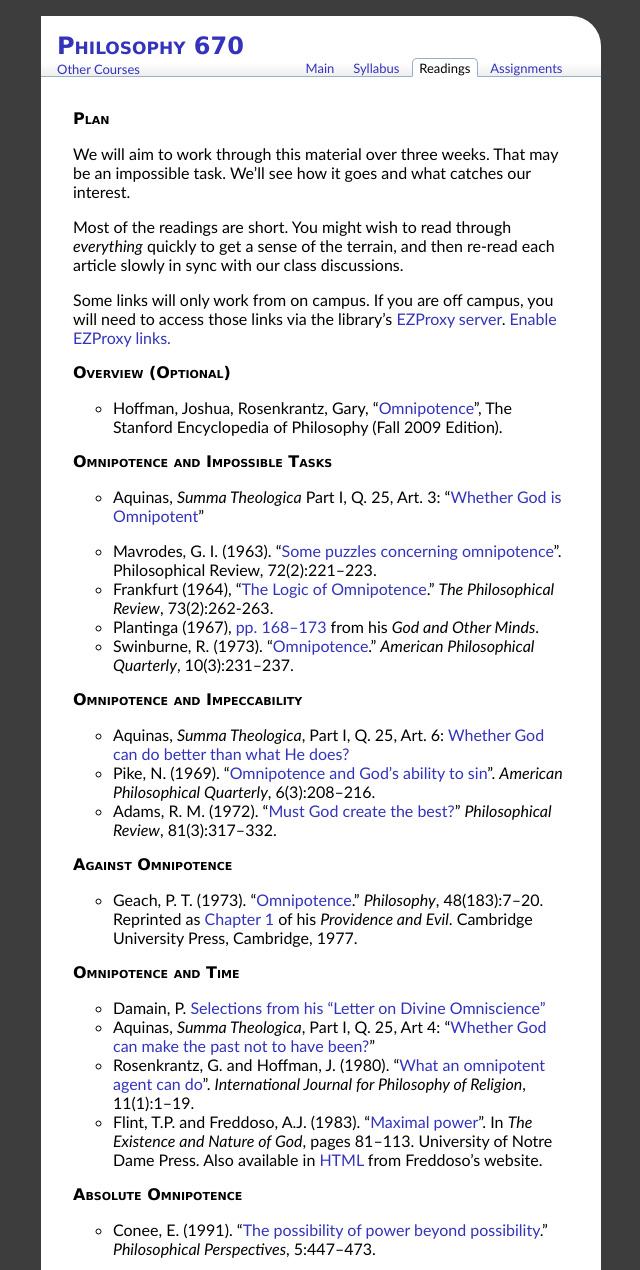
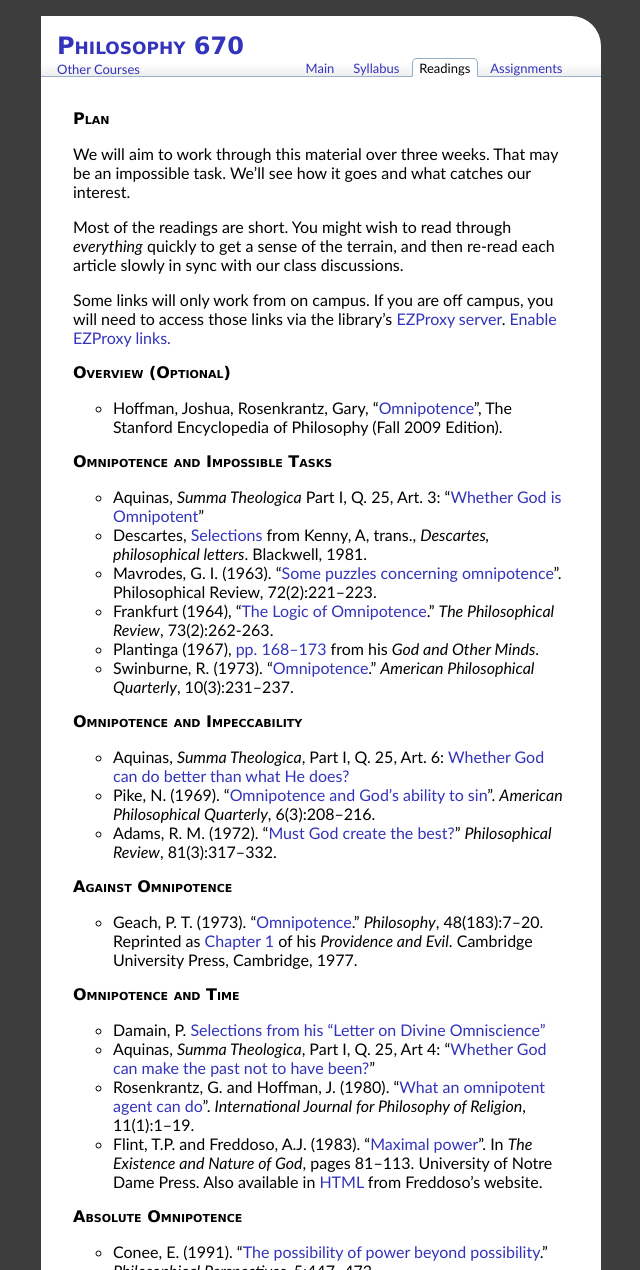
Before and after one commit to dsanson/dsanson.github.com, a Jekyll site: the page built from 670f2010/readings/_posts/2010-09-20-readings-on-omnipotence.markdown, in a window 1280 px wide, cut to the strip 0-1270 px from the top of the page. Shown: the whole strip, without its empty margins (319-959 px from the left). Built offline with Jekyll 4.4.1, drawn with Linux system fonts in a browser that asks for light colours; nearby versions of some CDN libraries; Markdown is read by kramdown in place of the engine named in the settings.

Commit message:
adding descartes readings to 670

```diff
--- a/670f2010/readings/_posts/2010-09-20-readings-on-omnipotence.markdown
+++ b/670f2010/readings/_posts/2010-09-20-readings-on-omnipotence.markdown
@@ -28,7 +28,8 @@ you will need to access those links via the library's [EZProxy server](http://li
 # Omnipotence and Impossible Tasks
 
 -   Aquinas, *Summa Theologica* Part I, Q. 25, Art. 3: "[Whether God is Omnipotent](http://www.newadvent.org/summa/1025.htm#article3)"
-
+-   Descartes, [Selections](http://people.cohums.ohio-state.edu/sanson7/courses/local/descartes1981a.pdf) from Kenny, A, trans.,
+*Descartes, philosophical letters*. Blackwell, 1981.
 -   Mavrodes, G. I. (1963).
     "[Some puzzles concerning omnipotence][]". Philosophical Review,
     72(2):221–223.
```
